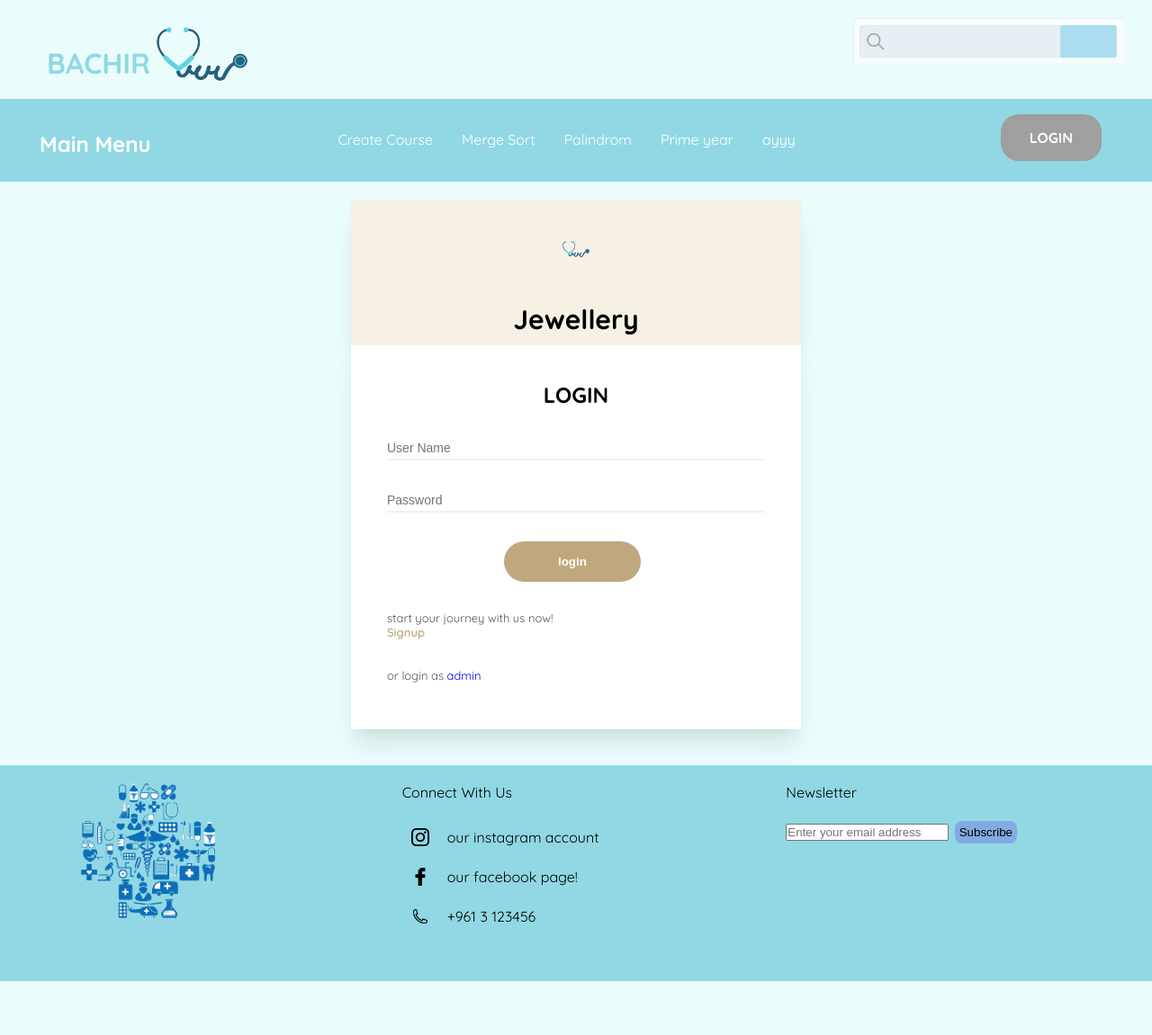
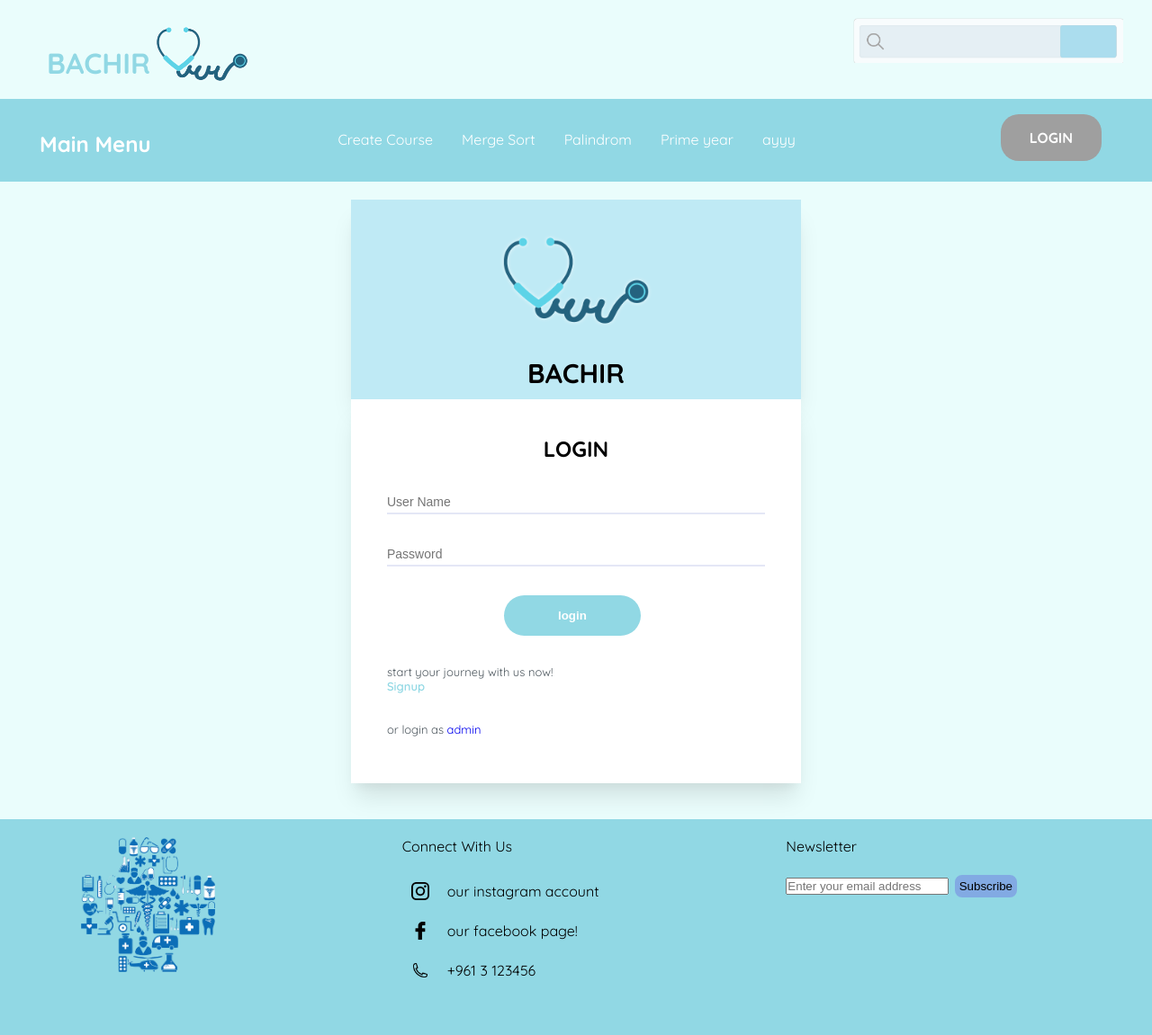
Before and after one commit to hassan-bachir/Hospital-Full-Stack, a PHP site: page /login.html in a window 1280 px wide. Shown: the whole page at 90% size. Before the commit the page ends 1091 px from the top, so only its background shows below. Run offline with PHP 8.4, Linux system fonts and the light colour scheme; some libraries are stand-ins or nearby versions.

Commit message:
finalized login interface

```diff
--- a/login.html
+++ b/login.html
@@ -62,7 +62,7 @@
                 <img class="image-diamond" src="../images/logo.png" alt="Logo">
             </div>
             <div class="shop-name1">
-                Jewellery
+                BACHIR
             </div>
         </div>
 
--- a/styles/login.css
+++ b/styles/login.css
@@ -327,27 +327,25 @@ header a:hover {
   }
 
   .image-diamond {
-    height: 70px;
+    height: 170px;
     width: auto;
-    padding-top: 40px;
+    padding-top: 10px;
+    padding-bottom: 0px;
   }
   .shop-name1 {
 
     text-align: center;
     font-size: 30px;
-    /* position: relative; */
-    /* padding-left: 130px; */
+
     font-weight: 1000;
-    padding-top: 40px;
+    padding-top: 0px;
     padding-bottom: 10px;
   }
 
   .logo {
     height: 70px;
     width: auto;
-    /* padding-left: 20px;
-    margin-top: 20px; */
-    /* position: relative; */
+
 
   padding-top: 40px;
   }
@@ -358,23 +356,19 @@ header a:hover {
     width: 100%;
     display: flex;
     flex-direction: column;
-    /* flex-wrap: wrap; */
     align-items: center;
     justify-content: center;
-    /* box-shadow: 0 20px 25px -5px rgba(0,0,0,0.1), 0 10px 10px -5px rgba(0,0,0,0.04); */
 
   }
   .image-wrap {
-    background-color: #f6f1e4;
+    background-color: #BFEAF5;
     box-shadow: 0 20px 25px -5px rgba(0,0,0,0.1), 0 10px 10px -5px rgba(0,0,0,0.04);
     display: flex;
     flex-direction: column;
     justify-content: center;
     align-items: center;
     width: 500px;
-    /* margin-bottom: 20px; */
-    /* border-radius: 5px; */
-    /* width: 50%; */
+
 
   }
   @media (max-width: 1200px) {
@@ -387,7 +381,6 @@ header a:hover {
     width: 500px;
     box-shadow: 0 20px 25px -5px rgba(0,0,0,0.1), 0 10px 10px -5px rgba(0,0,0,0.04);
     background-color: white;
-    /* border-radius: 5px; */
     margin-bottom: 20px;
   }
 
@@ -403,7 +396,6 @@ header a:hover {
     font-weight: 700;
     text-align: center;
     margin-bottom: 32px;
-    /* color: #3a99d0; */
 
 
   }
@@ -421,7 +413,7 @@ header a:hover {
 
   }
   .input-wrap span {
-    color: #BFA87E;
+    color: #91D8E4;
     font-weight: 600;
     cursor: pointer;
   }
@@ -432,14 +424,14 @@ header a:hover {
     padding: 4px 0;
     width: 100%;
     border: none;
-    border-bottom: 2px solid #f6f1e4;
+    border-bottom: 2px solid #e4e7f6;
     transition: 500ms ease all;
   }
 
   .input-wrap input:focus {
     outline: none;
-    box-shadow: 0 1px 0 0 #BFA87E;
-    border-color: #F2E2C4;
+    box-shadow: 0 1px 0 0 #91D8E4;
+    border-color: #EAFDFC;
     border-radius: 2px;
   }
 
@@ -464,11 +456,11 @@ header a:hover {
     font-weight: 600;
     border: none;
     color: #fff;
-    background-color: #BFA87E;
+    background-color: #91D8E4;
     margin-right: 16px;
     transition: 500ms ease all;
   }
   .input-wrap button:hover {
-    background-color: #A68D60;
+    background-color: #66bac9;
     transform: scale(0.98);
   }
```
